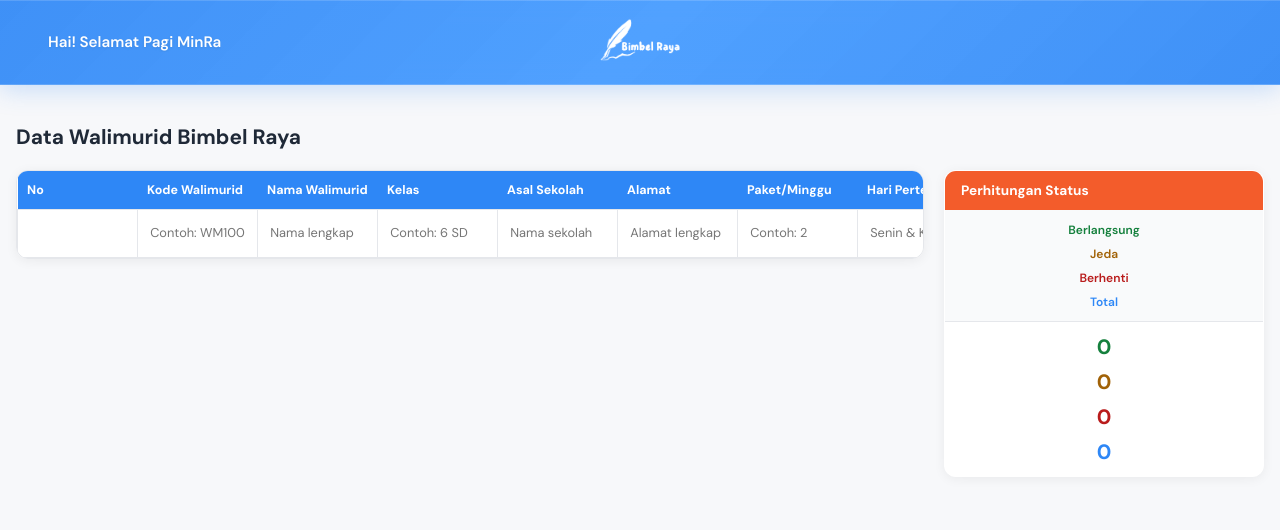
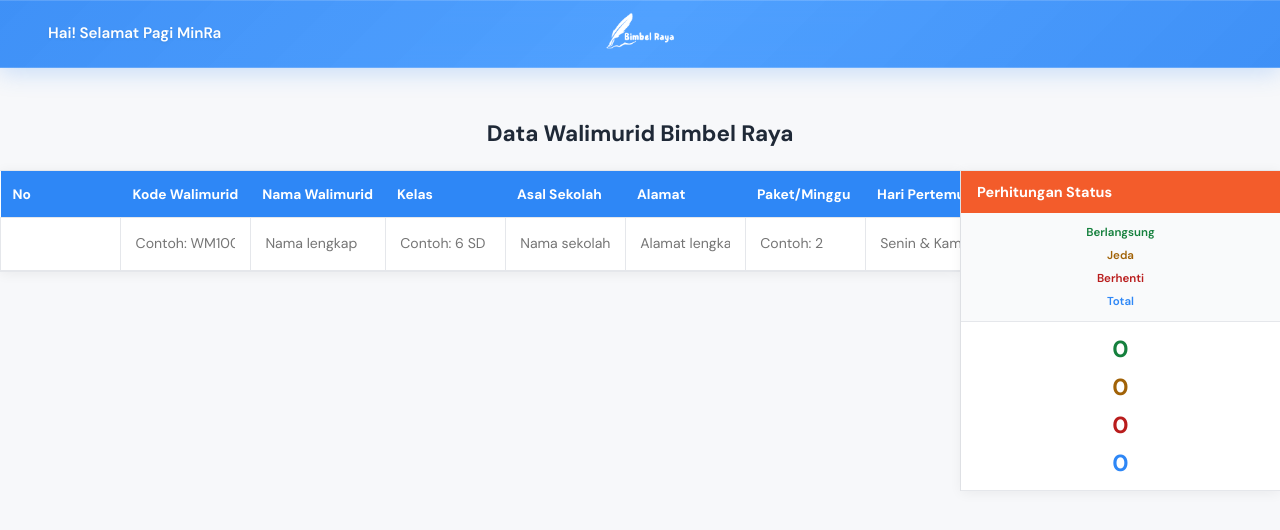
Before and after one commit to Argyaboy20/bimbelraya, a Vue app: page /admin/walimurid in a window 1280 px wide. Shown: the top 530 px of the page. Built offline with nearby package versions, Linux system fonts and the light colour scheme; sample sign-in values are in the browser's storage.

Commit message:
perbaikan pada css

```diff
--- a/src/components/Navbar.vue
+++ b/src/components/Navbar.vue
@@ -101,7 +101,7 @@
   display: grid;
   grid-template-columns: 1fr auto 1fr;
   align-items: center;
-  padding: 0.85rem 1.25rem;
+  padding: 0.75rem 1rem;
   background: linear-gradient(135deg, rgba(46, 135, 246, 0.92) 0%, rgba(57, 148, 255, 0.88) 50%, rgba(46, 135, 246, 0.92) 100%);
   backdrop-filter: blur(14px);
   -webkit-backdrop-filter: blur(14px);
@@ -117,11 +117,13 @@
 }
 .greeting-text {
   color: #fff;
-  font-size: 0.8rem;
+  font-size: 0.76rem;
   font-weight: 600;
-  white-space: nowrap;
-  overflow: hidden;
-  text-overflow: ellipsis;
+  white-space: normal;
+  overflow: visible;
+  text-overflow: clip;
+  word-break: break-word;
+  line-height: 1.3;
   text-shadow: 0 1px 3px rgba(0, 0, 0, 0.1);
   margin: 0;
 }
@@ -140,13 +142,13 @@
   transform: translateY(-6px);
 }
 
-/* ===== LOGO SUDUT KANAN ===== */
+/* ===== LOGO (mobile: nempel pojok kanan biar hemat ruang) ===== */
 .logo-area {
   order: 3;
   justify-self: end;
 }
 .navbar-logo {
-  height: 34px;
+  height: 30px;
   width: auto;
   /* Ubah logo jadi putih solid agar terlihat jelas di background biru glossy */
   filter: brightness(0) invert(1);
@@ -157,16 +159,25 @@
   order: 2;
 }
 
-/* ===== RESPONSIVE: tablet & desktop, sedikit perbesar ===== */
-@media (min-width: 768px) {
+/* =====================================================
+   BREAKPOINTS (sama seperti LandingPage.vue, LoginPage.vue,
+   SignInPage.vue, LoginAdmin.vue, Dashboard.vue)
+   @media 641px  : tablet
+   @media 768px  : desktop
+   @media 1024px : large desktop
+   ===================================================== */
+
+/* ===== TABLET (≥ 641px) — logo mulai pindah ke tengah ===== */
+@media (min-width: 641px) {
+
   .admin-navbar {
-    padding: 1rem 2rem;
+    padding: 0.65rem 1.5rem;
   }
   .greeting-text {
-    font-size: 0.9rem;
+    font-size: 0.8rem;
   }
   .navbar-logo {
-    height: 40px;
+    height: 34px;
   }
 
   .logo-area {
@@ -178,15 +189,31 @@
   }
 }
 
+/* ===== DESKTOP (≥ 768px) ===== */
+@media (min-width: 768px) {
+
+  .admin-navbar {
+    padding: 0.7rem 2rem;
+  }
+  .greeting-text {
+    font-size: 0.9rem;
+  }
+  .navbar-logo {
+    height: 36px;
+  }
+}
+
+/* ===== LARGE DESKTOP (≥ 1024px) ===== */
 @media (min-width: 1024px) {
+
   .admin-navbar {
-    padding: 1.1rem 3rem;
+    padding: 0.75rem 3rem;
   }
   .greeting-text {
     font-size: 0.95rem;
   }
   .navbar-logo {
-    height: 44px;
+    height: 38px;
   }
 }
 </style>
--- a/src/views/admin/DataWaliMurid.vue
+++ b/src/views/admin/DataWaliMurid.vue
@@ -466,6 +466,10 @@
   box-sizing: border-box;
 }
 
+/* =====================================================
+   MOBILE (default, < 641px) — table & summary jadi 2 baris,
+   masing-masing full width tanpa space kiri-kanan
+   ===================================================== */
 .data-walimurid-page {
   width: 100%;
   min-height: 100vh;
@@ -473,30 +477,35 @@
 }
 
 .page-content {
-  padding: 1.5rem 1rem 3rem;
+  width: 100%;
+  padding: 1.5rem 0 3rem; /* tanpa padding kiri-kanan, biar wrapper full width */
 }
 
 .page-title {
-  font-size: 1.3rem;
+  font-size: 1.15rem;
   font-weight: 700;
   color: #1f2937;
-  margin-bottom: 1.25rem;
+  margin-bottom: 1.1rem;
+  padding: 0 1rem; /* jarak dari tepi khusus judul */
+  text-align: center; /* rata tengah */
 }
 
-/* ===== LAYOUT: tabel utama + tabel ringkasan di samping ===== */
+/* ===== LAYOUT: mobile = 2 baris (table di atas, summary di bawah) ===== */
 .content-layout {
   display: flex;
   flex-direction: column;
   gap: 1.25rem;
+  width: 100%;
 }
 
-/* ===== TABEL UTAMA ===== */
+/* ===== TABEL UTAMA — full width, scroll horizontal seperti Excel ===== */
 .table-wrapper {
   width: 100%;
   overflow-x: auto;
-  border-radius: 12px;
+  border-radius: 0;
   box-shadow: 0 2px 12px rgba(0,0,0,0.06);
-  border: 1px solid #e5e7eb;
+  border-top: 1px solid #e5e7eb;
+  border-bottom: 1px solid #e5e7eb;
 }
 
 .sheet-table {
@@ -509,9 +518,9 @@
 .sheet-table th {
   background: #2E87F6;
   color: #fff;
-  font-size: 0.78rem;
+  font-size: 0.76rem;
   font-weight: 700;
-  padding: 0.7rem 0.6rem;
+  padding: 0.65rem 0.55rem;
   text-align: left;
   white-space: nowrap;
   position: sticky;
@@ -546,7 +555,7 @@
   border: 1px solid transparent;
   background: transparent;
   padding: 0.4rem 0.3rem;
-  font-size: 0.8rem;
+  font-size: 0.78rem;
   outline: none;
   border-radius: 6px;
   font-family: inherit;
@@ -567,7 +576,7 @@
   background: #fff5f2;
 }
 .cell-alert {
-  font-size: 0.65rem;
+  font-size: 0.64rem;
   color: #F35C2B;
   margin-top: 0.15rem;
   line-height: 1.2;
@@ -583,7 +592,7 @@
   text-align: center;
 }
 .confirm-title {
-  font-size: 0.72rem;
+  font-size: 0.7rem;
   font-weight: 700;
   color: #1f2937;
   margin-bottom: 0.4rem;
@@ -598,7 +607,7 @@
   padding: 0.3rem 0.5rem;
   border-radius: 6px;
   border: none;
-  font-size: 0.72rem;
+  font-size: 0.7rem;
   font-weight: 700;
   cursor: pointer;
   transition: opacity 0.2s;
@@ -622,7 +631,7 @@
   border: 1.5px solid #F35C2B;
   background: #fff;
   color: #F35C2B;
-  font-size: 0.74rem;
+  font-size: 0.72rem;
   font-weight: 700;
   cursor: pointer;
   transition: background 0.2s, color 0.2s;
@@ -632,35 +641,35 @@
   color: #fff;
 }
 
-/* ===== TABEL RINGKASAN STATUS ===== */
+/* ===== TABEL RINGKASAN STATUS — mobile: baris ke-2, full width ===== */
 .summary-wrapper {
   width: 100%;
-  max-width: 100%;
 }
 
 .summary-table {
   border-collapse: collapse;
   width: 100%;
   background: #fff;
-  border-radius: 12px;
+  border-radius: 0;
   overflow: hidden;
   box-shadow: 0 2px 12px rgba(0,0,0,0.06);
-  border: 1px solid #e5e7eb;
+  border-top: 1px solid #e5e7eb;
+  border-bottom: 1px solid #e5e7eb;
 }
 
 .summary-table thead th {
   background: #F35C2B;
   color: #fff;
-  font-size: 0.85rem;
+  font-size: 0.82rem;
   font-weight: 700;
-  padding: 0.7rem 1rem;
+  padding: 0.65rem 0.9rem;
   text-align: left;
 }
 
 .summary-label-row,
 .summary-value-row {
   display: flex;
-  padding: 0.7rem 1rem;
+  padding: 0.65rem 0.9rem;
 }
 
 .summary-label-row {
@@ -672,7 +681,7 @@
 .summary-number {
   flex: 1;
   text-align: center;
-  font-size: 0.75rem;
+  font-size: 0.72rem;
 }
 
 .summary-tag {
@@ -685,7 +694,7 @@
 .summary-tag.total { color: #2E87F6; }
 
 .summary-number {
-  font-size: 1.3rem;
+  font-size: 1.2rem;
   font-weight: 700;
 }
 .summary-number.berlangsung { color: #15803d; }
@@ -693,24 +702,153 @@
 .summary-number.berhenti { color: #b91c1c; }
 .summary-number.total { color: #2E87F6; }
 
-/* ===== RESPONSIVE: di layar lebar, tabel ringkasan di samping kanan ===== */
-@media (min-width: 1200px) {
+/* =====================================================
+   BREAKPOINTS
+   @media 641px  : tablet  → table & summary sejajar (2 kolom), rapat, full width
+   @media 768px  : desktop
+   @media 1024px : large desktop
+   ===================================================== */
+
+/* ===== TABLET (≥ 641px) — mulai sejajar, rapat, tanpa space kiri-kanan ===== */
+@media (min-width: 641px) {
+  .page-content {
+    padding: 1.75rem 0 3rem;
+  }
+  .page-title {
+    font-size: 1.25rem;
+    margin-bottom: 1.2rem;
+    padding: 0 1.25rem;
+  }
+
   .content-layout {
     flex-direction: row;
     align-items: flex-start;
+    gap: 0; /* rapat, tidak ada jarak antara table & summary */
   }
   .table-wrapper {
     flex: 1;
-    min-width: 0;
+    min-width: 0; /* biar tetap bisa scroll internal, tidak mendorong summary keluar */
   }
   .summary-wrapper {
-    width: 320px;
+    width: 220px;
     flex-shrink: 0;
+    border-left: 1px solid #e5e7eb; /* pembatas visual, bukan jarak/gap */
   }
   .summary-label-row,
   .summary-value-row {
     flex-direction: column;
+    gap: 0.4rem;
+    padding: 0.65rem 0.75rem;
+  }
+
+  .sheet-table th {
+    font-size: 0.8rem;
+    padding: 0.75rem 0.65rem;
+  }
+  .sheet-table td {
+    padding: 0.45rem;
+  }
+  .cell-input,
+  .cell-select {
+    font-size: 0.82rem;
+  }
+  .cell-alert {
+    font-size: 0.66rem;
+  }
+  .summary-table thead th {
+    font-size: 0.85rem;
+  }
+  .summary-number {
+    font-size: 1.3rem;
+  }
+}
+
+/* ===== DESKTOP (≥ 768px) ===== */
+@media (min-width: 768px) {
+  .page-content {
+    padding: 2rem 0 3.25rem;
+  }
+  .page-title {
+    font-size: 1.3rem;
+    margin-bottom: 1.25rem;
+    padding: 0 1.5rem;
+  }
+
+  .summary-wrapper {
+    width: 270px;
+  }
+  .summary-label-row,
+  .summary-value-row {
+    padding: 0.75rem 1rem;
+  }
+
+  .sheet-table th {
+    font-size: 0.84rem;
+    padding: 0.8rem 0.7rem;
+  }
+  .sheet-table td {
+    padding: 0.5rem;
+  }
+  .cell-input,
+  .cell-select {
+    font-size: 0.86rem;
+  }
+  .summary-table thead th {
+    font-size: 0.88rem;
+    padding: 0.75rem 1rem;
+  }
+  .summary-number {
+    font-size: 1.4rem;
+  }
+}
+
+/* ===== LARGE DESKTOP (≥ 1024px) ===== */
+@media (min-width: 1024px) {
+  .page-content {
+    padding: 2.25rem 0 3.5rem;
+  }
+  .page-title {
+    font-size: 1.4rem;
+    margin-bottom: 1.4rem;
+    padding: 0 2.5rem;
+  }
+
+  .summary-wrapper {
+    width: 320px;
+  }
+  .summary-label-row,
+  .summary-value-row {
     gap: 0.5rem;
+  }
+
+  .sheet-table th {
+    font-size: 0.86rem;
+    padding: 0.85rem 0.75rem;
+  }
+  .sheet-table td {
+    padding: 0.55rem;
+  }
+  .cell-input,
+  .cell-select {
+    font-size: 0.88rem;
+  }
+  .cell-alert {
+    font-size: 0.68rem;
+  }
+  .confirm-title {
+    font-size: 0.76rem;
+  }
+  .btn-confirm {
+    font-size: 0.76rem;
+  }
+  .btn-delete-row {
+    font-size: 0.78rem;
+  }
+  .summary-table thead th {
+    font-size: 0.9rem;
+  }
+  .summary-number {
+    font-size: 1.45rem;
   }
 }
 </style>
--- a/src/views/admin/LaporanPresensi.vue
+++ b/src/views/admin/LaporanPresensi.vue
@@ -212,7 +212,7 @@
 }
 
 /* =====================================================
-   DEFAULT = MOBILE (≤ 639px)
+   MOBILE (default, < 641px)
    ===================================================== */
 
 .page-content {
@@ -277,7 +277,6 @@
 /* ===== RINGKASAN CARD ===== */
 .summary-row {
   display: grid;
-  /* Mobile: 1 baris 3 kolom tapi masing-masing bisa menyusut */
   grid-template-columns: repeat(3, 1fr);
   gap: 0.6rem;
   margin-bottom: 1.5rem;
@@ -432,8 +431,91 @@
 }
 
 /* =====================================================
-   TABLET (≥ 768px)
+   BREAKPOINTS (sama seperti file-file lain)
+   @media 641px  : tablet
+   @media 768px  : desktop
+   @media 1024px : large desktop
    ===================================================== */
+
+/* ===== TABLET (≥ 641px) ===== */
+@media (min-width: 641px) {
+
+  .page-content {
+    padding: 1.4rem 1.1rem 2.75rem;
+  }
+
+  .page-header {
+    gap: 0.95rem;
+    margin-bottom: 1.35rem;
+  }
+  .page-title {
+    font-size: 1.15rem;
+  }
+  .page-date {
+    font-size: 0.77rem;
+  }
+
+  .btn-nav {
+    padding: 0.42rem 0.85rem;
+    font-size: 0.8rem;
+  }
+  .date-label {
+    font-size: 0.84rem;
+  }
+
+  .summary-row {
+    gap: 0.7rem;
+    margin-bottom: 1.6rem;
+  }
+  .summary-card {
+    padding: 0.85rem 0.6rem;
+    border-radius: 13px;
+  }
+  .summary-number {
+    font-size: 1.65rem;
+  }
+  .summary-label {
+    font-size: 0.65rem;
+  }
+
+  .section-title {
+    font-size: 0.97rem;
+    margin-bottom: 0.9rem;
+  }
+
+  .empty-state {
+    padding: 2.75rem 1rem;
+  }
+
+  /* Presensi card: masih vertikal di tablet, tapi lebih lega */
+  .presensi-card {
+    padding: 1.05rem 1.1rem;
+    gap: 0.8rem;
+  }
+  .tentor-avatar {
+    width: 40px;
+    height: 40px;
+    font-size: 1.02rem;
+  }
+  .tentor-nama {
+    font-size: 0.9rem;
+  }
+  .tentor-kode {
+    font-size: 0.71rem;
+  }
+  .presensi-waktu {
+    font-size: 0.81rem;
+  }
+  .presensi-walimurid {
+    font-size: 0.79rem;
+  }
+  .foto-presensi {
+    max-width: 210px;
+    height: 140px;
+  }
+}
+
+/* ===== DESKTOP (≥ 768px) ===== */
 @media (min-width: 768px) {
 
   .page-content {
@@ -486,7 +568,7 @@
     font-size: 1rem;
   }
 
-  /* Presensi card: horizontal di tablet */
+  /* Presensi card: horizontal di desktop */
   .presensi-card {
     flex-direction: row;
     align-items: flex-start;
@@ -520,9 +602,7 @@
   }
 }
 
-/* =====================================================
-   DESKTOP (≥ 1024px)
-   ===================================================== */
+/* ===== LARGE DESKTOP (≥ 1024px) ===== */
 @media (min-width: 1024px) {
 
   .page-content {
```
Also changed, not shown: src/components/CardStatistik.vue (+63 -14 lines), src/views/admin/Dashboard.vue (+90 -11 lines), src/views/admin/DataTentor.vue (+131 -17 lines).
